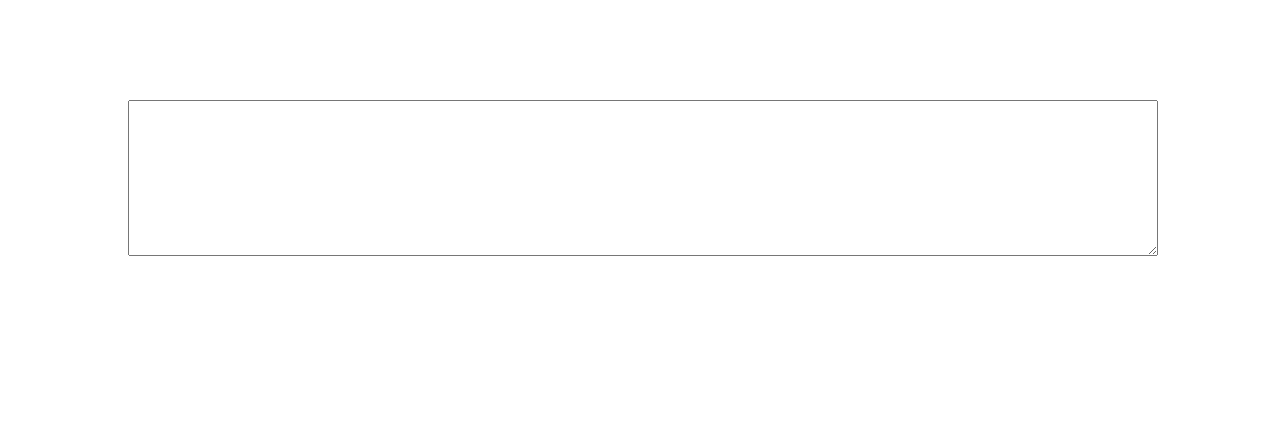
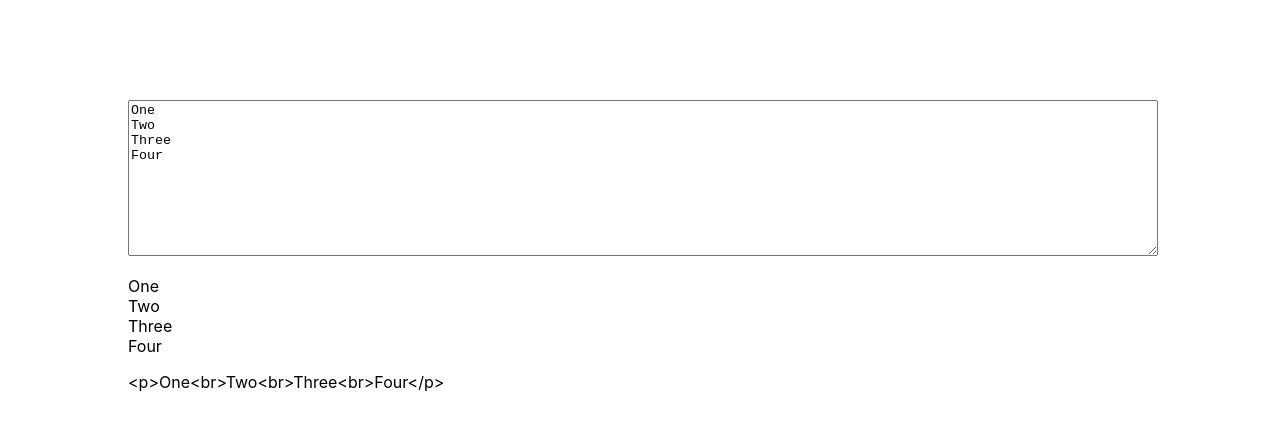
Before and after one commit to Nvejqygroqxk/Markdown-Previewer, a React (Create React App) app: page / in a window 1280 px wide. Shown: the top 430 px of the page. Built offline with nearby package versions, Linux system fonts and the light colour scheme.

Commit message:
preview 5/5

```diff
--- a/public/index.html
+++ b/public/index.html
@@ -11,11 +11,11 @@
     />
     <link rel="apple-touch-icon" href="%PUBLIC_URL%/logo192.png" />
     <link rel="manifest" href="%PUBLIC_URL%/manifest.json" />
-    <title>React App</title>
+    <title>Markdown Previewer</title>
   </head>
   <body>
     <noscript>You need to enable JavaScript to run this app.</noscript>
     <div id="root"></div>
-
+    <script src=https://cdn.freecodecamp.org/testable-projects-fcc/v1/bundle.js></script>
   </body>
 </html>
--- a/src/App.js
+++ b/src/App.js
@@ -5,7 +5,10 @@ import marked from 'marked';
 class TextArea extends React.Component {
 	render() {
 		return (
+      <>
 			<div dangerouslySetInnerHTML={{__html: this.props.value}} />
+      <div>{this.props.value}</div>
+      </>
 		);
 	}
 }
@@ -13,7 +16,7 @@ class TextArea extends React.Component {
 class NameForm extends React.Component {
   constructor(props) {
     super(props);
-    this.state = {value: ''};
+    this.state = {value: "One  \nTwo  \nThree  \nFour"};
     this.handleChange = this.handleChange.bind(this);
   }
 
@@ -25,8 +28,9 @@ class NameForm extends React.Component {
     return (
       <>
       <div>
-				<textarea onChange={this.handleChange} />
-				<TextArea value={marked(this.state.value,{sanitize: true})} />
+				<textarea id="editor" onChange={this.handleChange} defaultValue={this.state.value}>
+        </textarea>
+				<TextArea id="preview" value={marked(this.state.value,{sanitize: true})} />
 			</div>
       </>
     );
```
